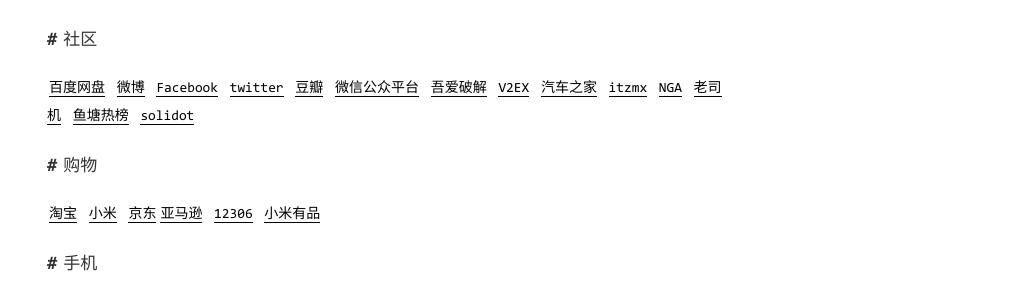
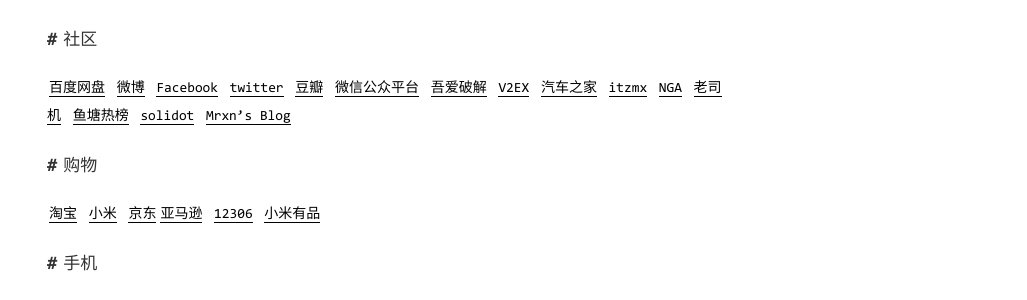
Before and after one commit to admans/admans.github.io, a Jekyll site: the page built from pages/navi.md, in a window 1280 px wide. Shown: the part 152-452 px from the top of the page, without its empty margins (253-1280 px from the left). Built offline with Jekyll 4.4.1, drawn with Linux system fonts in a browser that asks for light colours.

Commit message:
Update navi.md

```diff
--- a/pages/navi.md
+++ b/pages/navi.md
@@ -4,8 +4,7 @@ title: 导航
 ---
 
 ## 社区
-[百度网盘](https://pan.baidu.com/ "百度网盘") [微博](https://weibo.com/ "微博") [Facebook](https://www.facebook.com/ "Facebook") [twitter](https://twitter.com/ "twitter") [豆瓣](https://www.douban.com/ "豆瓣") [微信公众平台](https://https://mp.weixin.qq.com/ "微信公众平台") [吾爱破解](https://www.52pojie.cn/ "吾爱破解") [V2EX](https://v2ex.com/ "V2EX") [汽车之家](https://www.autohome.com.cn/ "汽车之家") [itzmx](http://bbs.itzmx.com/ "itzmx") [NGA](https://bbs.nga.cn/ "NGA")
-[老司机](https://www.laosiji.com/ "老司机") [鱼塘热榜](https://mo.fish/ "鱼塘热榜") [solidot](https://www.solidot.org/ "solidot")
+[百度网盘](https://pan.baidu.com/ "百度网盘") [微博](https://weibo.com/ "微博") [Facebook](https://www.facebook.com/ "Facebook") [twitter](https://twitter.com/ "twitter") [豆瓣](https://www.douban.com/ "豆瓣") [微信公众平台](https://https://mp.weixin.qq.com/ "微信公众平台") [吾爱破解](https://www.52pojie.cn/ "吾爱破解") [V2EX](https://v2ex.com/ "V2EX") [汽车之家](https://www.autohome.com.cn/ "汽车之家") [itzmx](http://bbs.itzmx.com/ "itzmx") [NGA](https://bbs.nga.cn/ "NGA") [老司机](https://www.laosiji.com/ "老司机") [鱼塘热榜](https://mo.fish/ "鱼塘热榜") [solidot](https://www.solidot.org/ "solidot") [Mrxn's Blog](https://mrxn.net/ "Mrxn's Blog")
 
 ## 购物
 [淘宝](https://taobao.com/ "淘宝") [小米](https://mi.com/ "小米") [京东](https://jd.com/ "京东")[亚马逊](https://z.cn/ "亚马逊") [12306](https://12306.cn/ "12306") [小米有品](https://www.xiaomiyoupin.com/ "小米有品")
```
